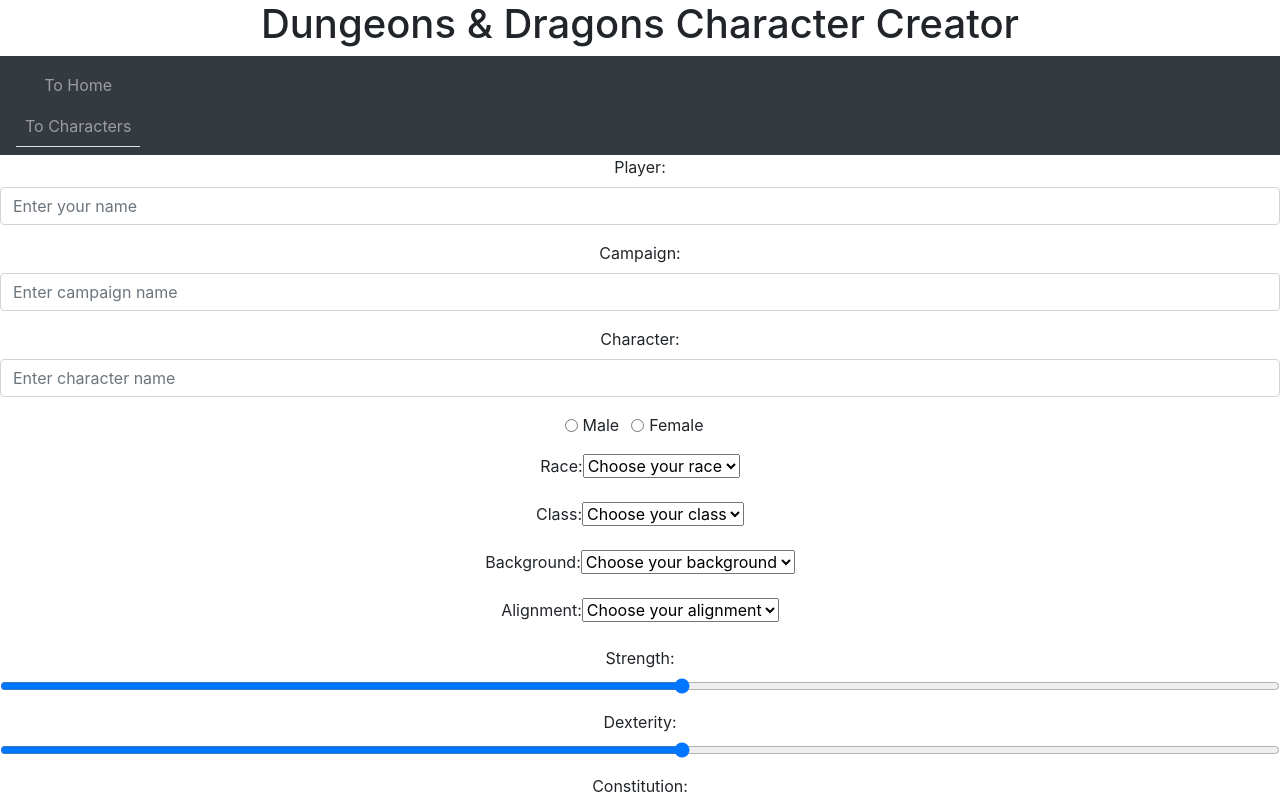
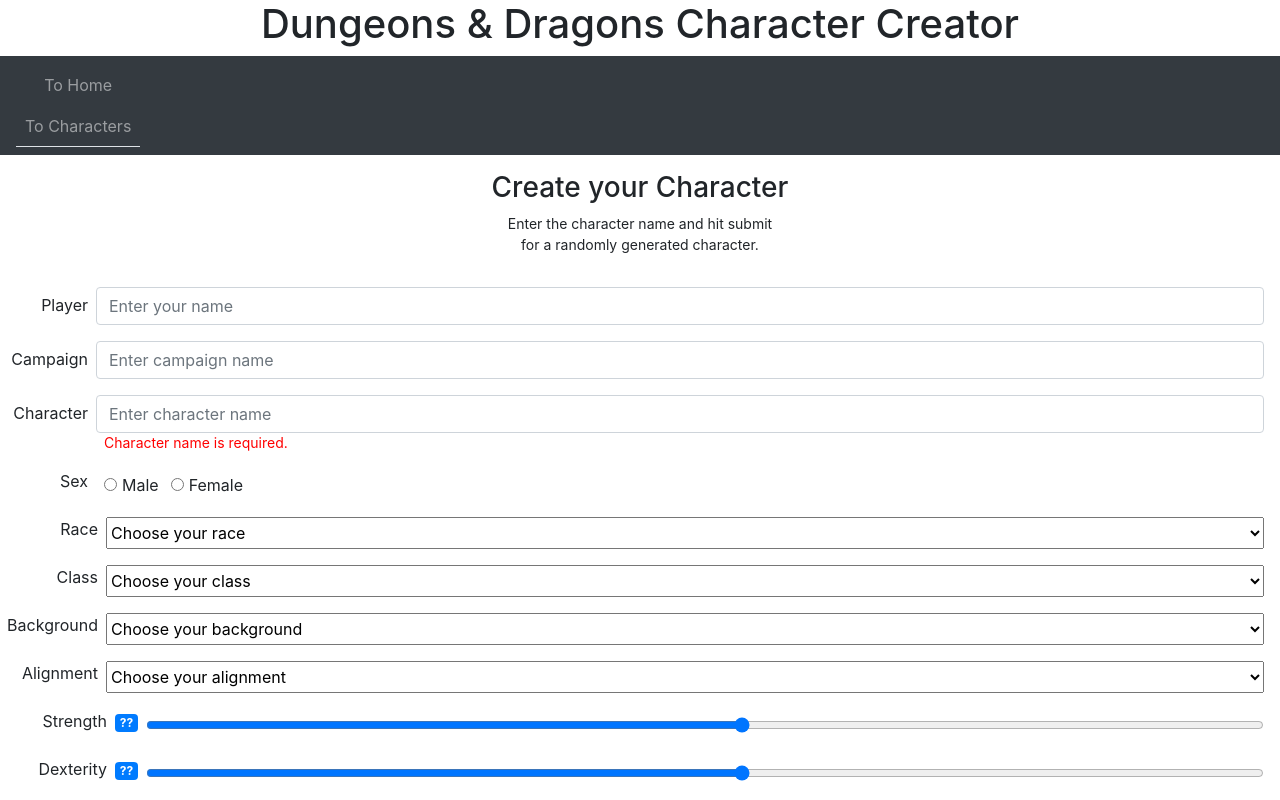
Before and after one commit to alisoftengine/dndcc, a React (Create React App) app: page / in a window 1280 px wide. Shown: the top 800 px of the page. Built offline with nearby package versions, Linux system fonts and the light colour scheme.

Commit message:
Added styling for landing page.

```diff
--- a/src/App.css
+++ b/src/App.css
@@ -1,38 +1,11 @@
 .App {
-  text-align: center;
-}
-
-.App-logo {
-  height: 40vmin;
-  pointer-events: none;
-}
-
-@media (prefers-reduced-motion: no-preference) {
-  .App-logo {
-    animation: App-logo-spin infinite 20s linear;
-  }
+   text-align: center;
 }
 
 .App-header {
-  background-color: #282c34;
-  min-height: 100vh;
-  display: flex;
-  flex-direction: column;
-  align-items: center;
-  justify-content: center;
-  font-size: calc(10px + 2vmin);
-  color: white;
+   background-color: #282c34;
 }
 
-.App-link {
-  color: #61dafb;
+main {
+   margin: 1rem;
 }
-
-@keyframes App-logo-spin {
-  from {
-    transform: rotate(0deg);
-  }
-  to {
-    transform: rotate(360deg);
-  }
-}
--- a/src/Components/Landing.js
+++ b/src/Components/Landing.js
@@ -1,9 +1,12 @@
 import { useState } from 'react';
 import { useHistory } from 'react-router-dom';
+import Badge from 'react-bootstrap/Badge';
+import Button from 'react-bootstrap/Button';
 import Form from 'react-bootstrap/Form';
-import Button from 'react-bootstrap/Button';
 import Modal from 'react-bootstrap/Modal';
 import axios from 'axios';
+
+import '../Styles/Landing.css';
 
 export default function Landing() {
    const [character, setCharacter] = useState({});
@@ -134,7 +137,7 @@
    }
 
    return (
-      <div className='creator-form-container'>
+      <div className='create-form-container'>
          <Modal show={showModal} background='static' keyboard='false'>
             <Modal.Header>
                <Modal.Title>Invalid character name</Modal.Title>
@@ -150,9 +153,16 @@
             </Modal.Footer>
          </Modal>
 
-         <Form className='creator' onSubmit={handleSubmit}>
-            <Form.Group>
-               <Form.Label>Player:</Form.Label>
+         <Form className='create-form' onSubmit={handleSubmit}>
+            <h3 className='create-header'>Create your Character</h3>
+            <Form.Text>
+               Enter the character name and hit submit
+               <br />
+               for a randomly generated character.
+            </Form.Text>
+
+            <Form.Group className='name-container'>
+               <Form.Label>Player</Form.Label>
                <Form.Control
                   type='text'
                   placeholder='Enter your name'
@@ -161,8 +171,8 @@
                />
             </Form.Group>
 
-            <Form.Group>
-               <Form.Label>Campaign:</Form.Label>
+            <Form.Group className='name-container'>
+               <Form.Label>Campaign</Form.Label>
                <Form.Control
                   type='text'
                   placeholder='Enter campaign name'
@@ -171,17 +181,20 @@
                />
             </Form.Group>
 
-            <Form.Group>
-               <Form.Label>Character:</Form.Label>
+            <Form.Group className='character-name-container name-container'>
+               <Form.Label>Character</Form.Label>
                <Form.Control
                   type='text'
                   placeholder='Enter character name'
                   name='name'
                   onChange={handleChange}
                />
+               <Form.Text>Character name is required.</Form.Text>
             </Form.Group>
 
-            <Form.Group>
+            <Form.Group className='sex-container'>
+               <Form.Label>Sex</Form.Label>
+               <div className='sex-options'>
                   {sexes.map(sex => (
                      <Form.Check
                         inline
@@ -193,10 +206,11 @@
                         onChange={handleChange}
                      />
                   ))}
+               </div>
             </Form.Group>
 
-            <Form.Group>
-               <Form.Label>Race:</Form.Label>
+            <Form.Group className='dropdown-container'>
+               <Form.Label>Race</Form.Label>
                <select
                   name='race'
                   defaultValue='select'
@@ -212,8 +226,8 @@
                </select>
             </Form.Group>
 
-            <Form.Group>
-               <Form.Label>Class:</Form.Label>
+            <Form.Group className='dropdown-container'>
+               <Form.Label>Class</Form.Label>
                <select
                   name='class'
                   defaultValue='select'
@@ -229,8 +243,8 @@
                </select>
             </Form.Group>
 
-            <Form.Group>
-               <Form.Label>Background:</Form.Label>
+            <Form.Group className='dropdown-container'>
+               <Form.Label>Background</Form.Label>
                <select
                   name='background'
                   defaultValue='select'
@@ -246,8 +260,8 @@
                </select>
             </Form.Group>
 
-            <Form.Group>
-               <Form.Label>Alignment:</Form.Label>
+            <Form.Group className='dropdown-container'>
+               <Form.Label>Alignment</Form.Label>
                <select
                   name='alignment'
                   defaultValue='select'
@@ -264,8 +278,17 @@
             </Form.Group>
 
             {abilities.map(ability => (
-               <Form.Group key={ability}>
-                  <Form.Label>{toTitleCase(ability)}:</Form.Label>
+               <Form.Group key={ability} className='range-container'>
+                  <div className='stat-container'>
+                     <Form.Label>{toTitleCase(ability)}</Form.Label>
+                     <Badge variant='primary'>
+                        {/* 11 is the starting position of the range */}
+                        {(character &&
+                           character.abilities &&
+                           character.abilities[ability]) ||
+                           '??'}
+                     </Badge>
+                  </div>
                   <Form.Control
                      type='range'
                      name={ability}
--- /dev/null
+++ b/src/Styles/Landing.css
@@ -0,0 +1,75 @@
+.create-header + .form-text {
+   margin-bottom: 2rem;
+}
+
+.name-container,
+.sex-container,
+.dropdown-container,
+.range-container {
+   display: grid;
+   margin-top: 1rem;
+}
+
+.name-container,
+.sex-container {
+   grid-template-columns: 80px 1fr;
+}
+
+.name-container {
+   align-items: end;
+}
+
+.name-container .form-label,
+.sex-container .form-label,
+.dropdown-container .form-label,
+.range-container .stat-container {
+   grid-column: 1 / span 1;
+   justify-self: end;
+   margin-right: 0.5rem;
+}
+
+.name-container .form-control,
+.sex-container .sex-options,
+.character-name-container .form-text,
+.dropdown-container select,
+.range-container .form-control-range {
+   grid-column: 2 / span 1;
+}
+
+.character-name-container {
+   grid-template-rows: 1fr 20px;
+}
+
+.character-name-container .form-label,
+.character-name-container .form-control {
+   grid-row: 1 / span 1;
+}
+
+.character-name-container .form-text {
+   color: red;
+   grid-row: 2 / span 1;
+   justify-self: start;
+   margin-left: 0.5rem;
+}
+
+.sex-container,
+.dropdown-container {
+   align-self: start;
+}
+
+.sex-container .sex-options {
+   display: flex;
+   margin-left: 0.5rem;
+}
+
+.dropdown-container {
+   grid-template-columns: 90px 1fr;
+}
+
+.range-container {
+   grid-template-columns: 130px 1fr;
+}
+
+.range-container .stat-container .form-label {
+   margin-right: 0.5rem;
+}
--- a/src/index.css
+++ b/src/index.css
@@ -1,13 +1,5 @@
 body {
-  margin: 0;
-  font-family: -apple-system, BlinkMacSystemFont, 'Segoe UI', 'Roboto', 'Oxygen',
-    'Ubuntu', 'Cantarell', 'Fira Sans', 'Droid Sans', 'Helvetica Neue',
-    sans-serif;
-  -webkit-font-smoothing: antialiased;
-  -moz-osx-font-smoothing: grayscale;
+   margin: 0;
+   -webkit-font-smoothing: antialiased;
+   -moz-osx-font-smoothing: grayscale;
 }
-
-code {
-  font-family: source-code-pro, Menlo, Monaco, Consolas, 'Courier New',
-    monospace;
-}
```
Lines whose indentation alone changed are shown as unchanged.
